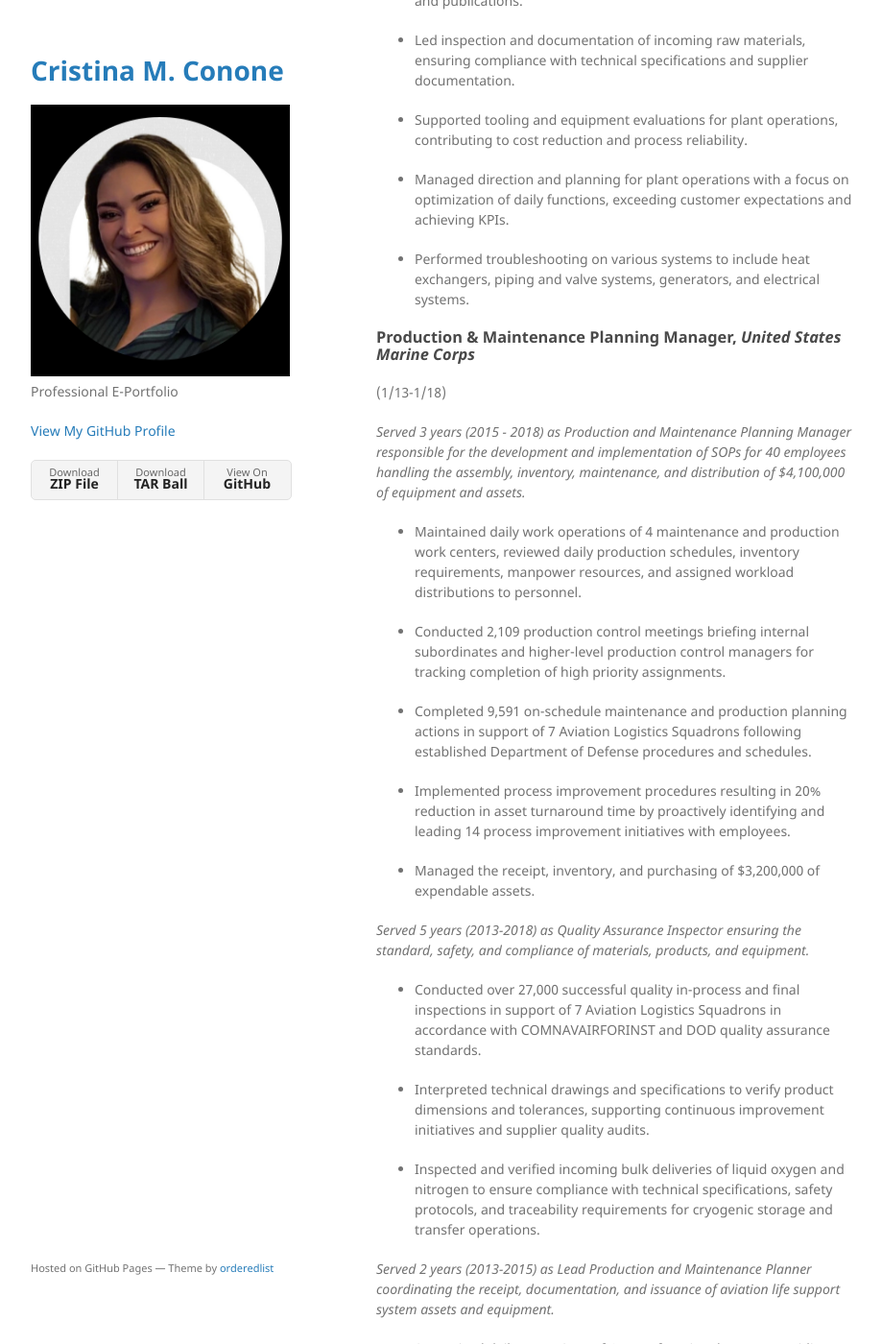
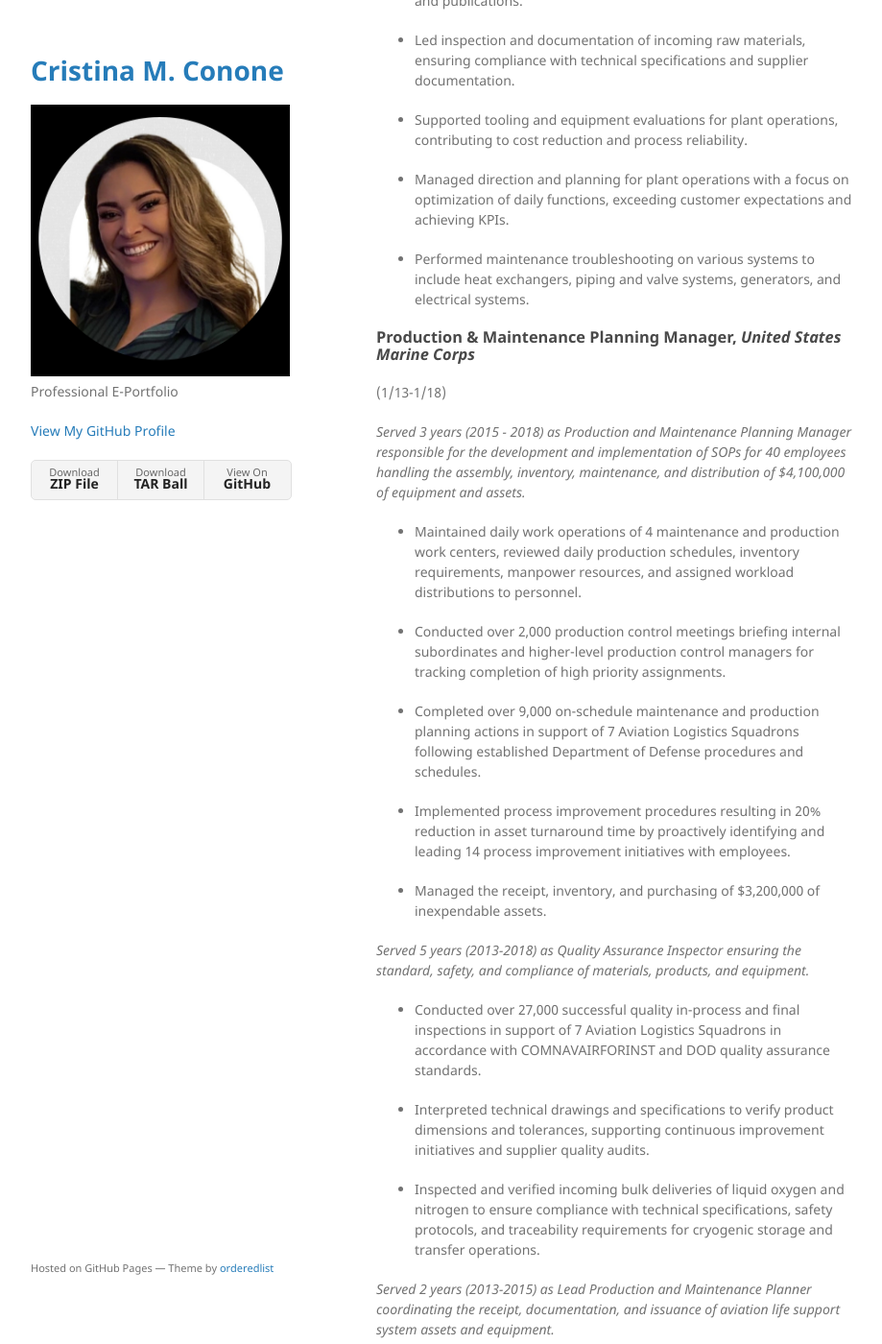
Before and after one commit to c-conone/c-conone.github.io, a Jekyll site: the page built from index.md, in a window 1280 px wide and 1400 px high, scrolled down 1576 px. Shown: the whole window at 96% size, without its empty margins (178-1097 px from the left). Built offline with Jekyll 4.4.1, drawn with Linux system fonts in a browser that asks for light colours.

Commit message:
Update index.md

```diff
--- a/index.md
+++ b/index.md
@@ -72,7 +72,8 @@ CNC Machining            | Welding             | Quality Assurance
 * Managed direction and planning for plant operations with a focus on optimization of daily functions, exceeding customer expectations and
   achieving KPIs.
 
-* Performed troubleshooting on various systems to include heat exchangers, piping and valve systems, generators, and electrical systems.
+* Performed maintenance troubleshooting on various systems to include heat exchangers, piping and valve systems, generators, and electrical
+  systems.
 
 
 ### Production & Maintenance Planning Manager, _United States Marine Corps_
@@ -84,16 +85,16 @@ CNC Machining            | Welding             | Quality Assurance
 * Maintained daily work operations of 4 maintenance and production work centers, reviewed daily production schedules, inventory requirements,
   manpower resources, and assigned workload distributions to personnel.
 
-* Conducted 2,109 production control meetings briefing internal subordinates and higher-level production control managers for tracking
+* Conducted over 2,000 production control meetings briefing internal subordinates and higher-level production control managers for tracking
   completion of high priority assignments.
 
-* Completed 9,591 on-schedule maintenance and production planning actions in support of 7 Aviation Logistics Squadrons following established
-  Department of Defense procedures and schedules.
+* Completed over 9,000 on-schedule maintenance and production planning actions in support of 7 Aviation Logistics Squadrons following
+  established Department of Defense procedures and schedules.
 
 * Implemented process improvement procedures resulting in 20% reduction in asset turnaround time by proactively identifying and leading 14
   process improvement initiatives with employees.
 
-*	Managed the receipt, inventory, and purchasing of $3,200,000 of expendable assets.
+*	Managed the receipt, inventory, and purchasing of $3,200,000 of inexpendable assets.
 
 
 *Served 5 years (2013-2018) as Quality Assurance Inspector  ensuring the standard, safety, and compliance of materials, products, and equipment.*
```
